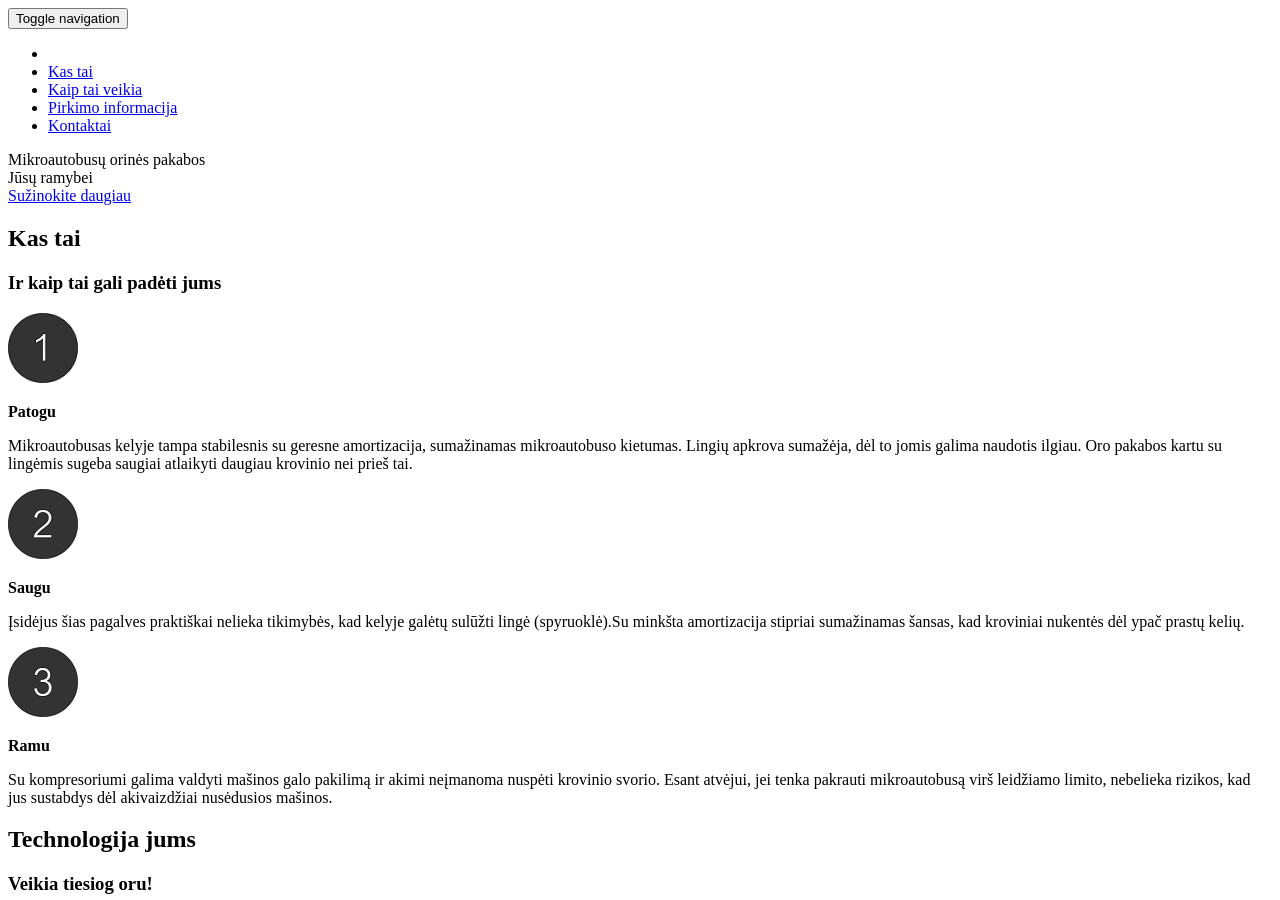
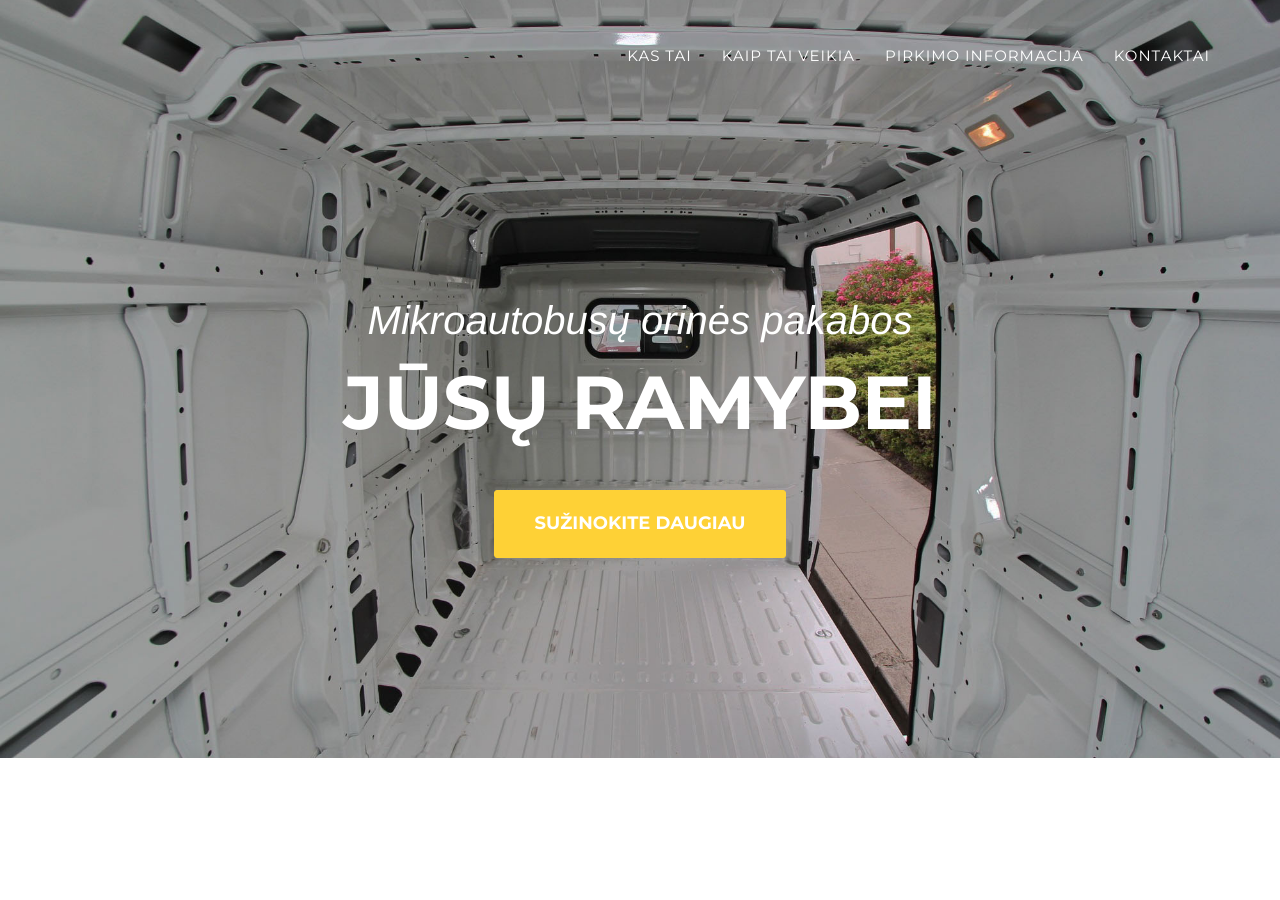
Before and after one commit to Bitvala/MikroautobusuPagalves, a Jekyll site: the page built from index.html, in a window 1280 px wide and 900 px high. Built offline with Jekyll 4.4.1, drawn with Linux system fonts in a browser that asks for light colours; some web fonts are replaced.

Commit message:
Update head.html

```diff
--- a/_includes/head.html
+++ b/_includes/head.html
@@ -8,7 +8,7 @@
 
 
     <!-- Custom CSS & Bootstrap Core CSS - Uses Bootswatch Flatly Theme: http://bootswatch.com/flatly/ -->
-        <link rel="stylesheet" href="{{ "/_layouts/style.css" | prepend: site.baseurl }}">
+        <link rel="stylesheet" href="{{ "/style.css" | prepend: site.baseurl }}">
 
     <!-- Custom Fonts -->
     <link rel="stylesheet" href="{{ "/css/font-awesome/css/font-awesome.min.css" | prepend: site.baseurl }}">
```
